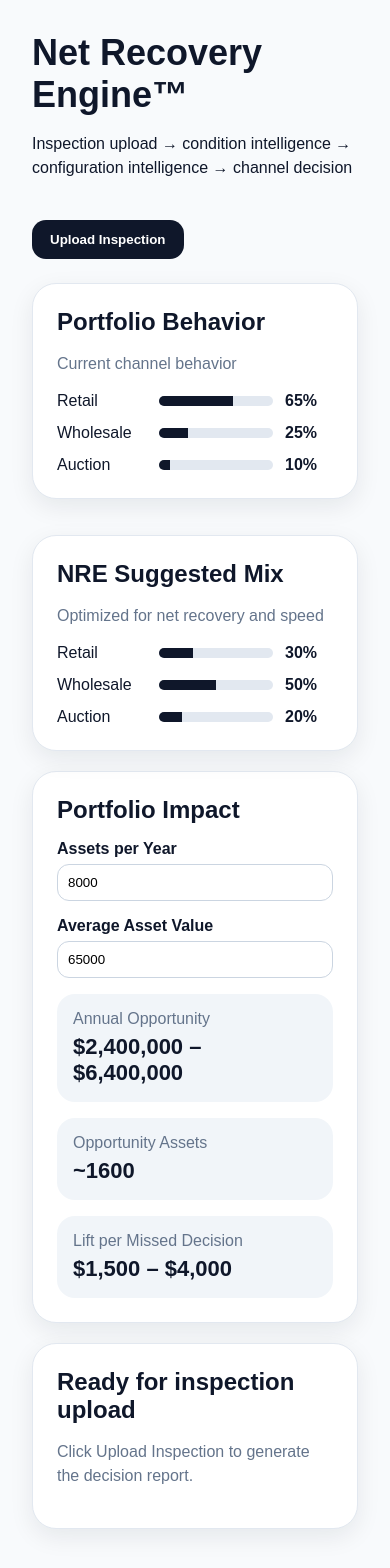
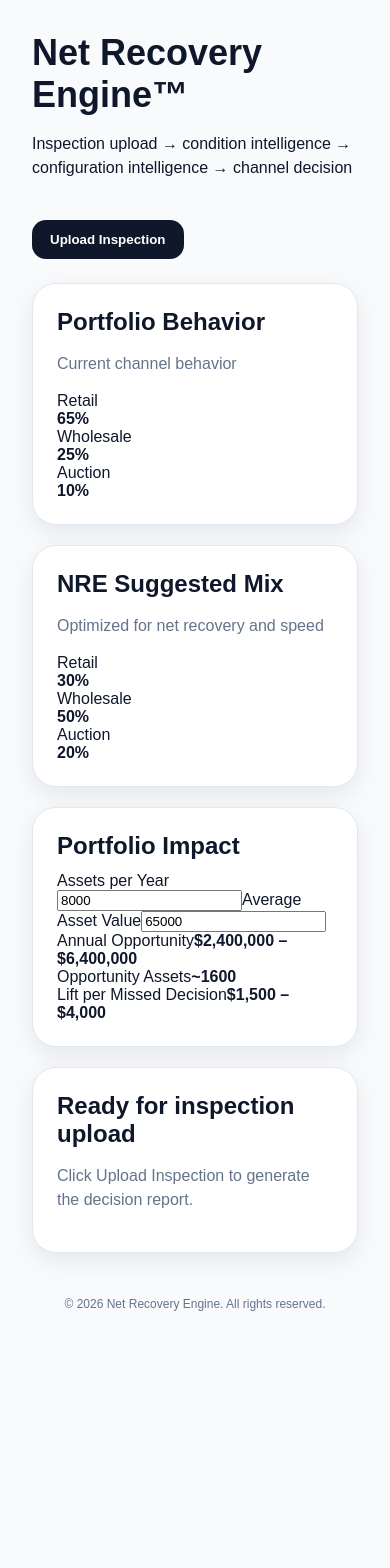
Before and after one commit to DirtDog13416/Net-Recovery-Engine, a React (Vite) app: page / in a window 390 px wide. Shown: the top 1568 px of the page. After the commit the page ends 1367 px from the top, so only its background shows below. Built offline with nearby package versions, Linux system fonts and the light colour scheme.

Commit message:
Update styles.css

```diff
--- a/src/styles.css
+++ b/src/styles.css
@@ -25,7 +25,7 @@ h1 {
 }
 
 h2 {
-  margin: 0 0 8px;
+  margin: 0 0 12px;
 }
 
 p {
@@ -56,74 +56,8 @@ button {
   color: white;
 }
 
-.grid {
-  display: grid;
-  gap: 16px;
-}
-
-.two {
-  grid-template-columns: repeat(2, 1fr);
-}
-
-.three {
-  grid-template-columns: repeat(3, 1fr);
-}
-
-.metric {
-  background: #f1f5f9;
-  border-radius: 18px;
-  padding: 16px;
-}
-
-.metric span,
-.muted,
-small {
+.muted {
   color: #64748b;
-}
-
-.metric strong {
-  display: block;
-  font-size: 22px;
-  margin-top: 6px;
-}
-
-.barrow {
-  display: grid;
-  grid-template-columns: 90px 1fr 48px;
-  gap: 12px;
-  align-items: center;
-  margin-top: 14px;
-}
-
-.barrow div {
-  height: 10px;
-  background: #e2e8f0;
-  border-radius: 999px;
-  overflow: hidden;
-}
-
-.barrow b {
-  display: block;
-  height: 100%;
-  background: #0f172a;
-}
-
-.inputs {
-  display: flex;
-  gap: 16px;
-  margin: 16px 0;
-}
-
-label {
-  display: grid;
-  gap: 6px;
-  font-weight: 700;
-}
-
-input {
-  border: 1px solid #cbd5e1;
-  border-radius: 12px;
-  padding: 10px;
 }
 
 .tabs {
@@ -144,16 +78,77 @@ input {
   color: white;
 }
 
+.summary-row {
+  display: grid;
+  grid-template-columns: repeat(3, 1fr);
+  gap: 18px;
+  margin-top: 18px;
+}
+
+.summary-row div {
+  background: rgba(255, 255, 255, 0.08);
+  border-radius: 18px;
+  padding: 16px;
+}
+
+.summary-row.light div {
+  background: #f1f5f9;
+}
+
+.summary-row span {
+  display: block;
+  color: #94a3b8;
+  font-size: 13px;
+  margin-bottom: 8px;
+}
+
+.summary-row.light span {
+  color: #64748b;
+}
+
+.summary-row strong {
+  display: block;
+  font-size: 20px;
+  line-height: 1.3;
+}
+
 .scenario {
   display: flex;
   justify-content: space-between;
-  gap: 20px;
+  gap: 40px;
+  padding: 18px 0;
   border-bottom: 1px solid #e2e8f0;
-  padding: 16px 0;
+  align-items: flex-start;
 }
 
 .scenario:last-child {
   border-bottom: 0;
+}
+
+.scenario > div:first-child {
+  flex: 1;
+  min-width: 0;
+}
+
+.scenario > div:first-child strong {
+  display: block;
+  margin-bottom: 6px;
+}
+
+.scenario p {
+  margin: 0;
+  color: #64748b;
+}
+
+.right-value {
+  min-width: 240px;
+  text-align: right;
+  white-space: nowrap;
+}
+
+.right-value strong {
+  display: inline-block;
+  line-height: 1.4;
 }
 
 .eyebrow {
@@ -171,14 +166,18 @@ footer {
 }
 
 @media (max-width: 800px) {
-  .two,
-  .three {
+  .hero,
+  .scenario {
+    flex-direction: column;
+  }
+
+  .summary-row {
     grid-template-columns: 1fr;
   }
 
-  .hero,
-  .inputs,
-  .scenario {
-    flex-direction: column;
+  .right-value {
+    text-align: left;
+    white-space: normal;
+    min-width: 0;
   }
 }
```
